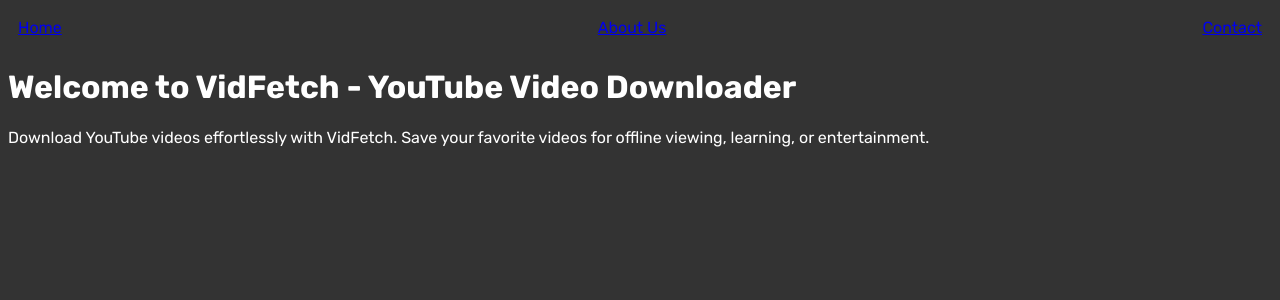
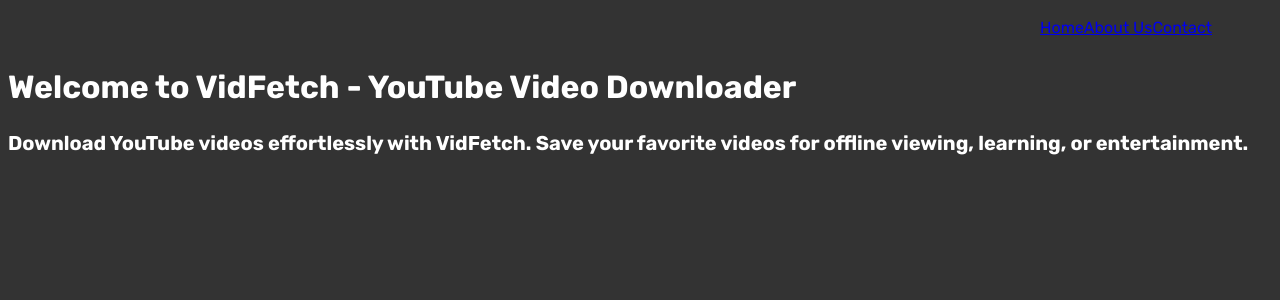
Before and after one commit to GROUP-12-COMPUTER-SCIENCE/VidFetch, a Next.js app: page / in a window 1280 px wide. Shown: the top 300 px of the page. Built offline with nearby package versions, Linux system fonts and the light colour scheme.

Commit message:
added styles

```diff
--- a/app/components/Navbar.jsx
+++ b/app/components/Navbar.jsx
@@ -5,7 +5,7 @@
 export default function Navbar() {
   return (
     <main className={styles.main}>
-        <nav>
+        <nav className='navbar'>
       <Link href="/">Home</Link>
       <Link href="/about">About Us</Link>
       <Link href="/contact">Contact</Link>
--- a/app/page.jsx
+++ b/app/page.jsx
@@ -9,10 +9,8 @@
     <Navbar/>
 
     <h1> Welcome to VidFetch - YouTube Video Downloader</h1>
-
-
-
-Download YouTube videos effortlessly with VidFetch. Save your favorite videos for offline viewing, learning, or entertainment.
+    <h2><small>Download YouTube videos effortlessly with VidFetch. Save your favorite videos for offline viewing, learning, or entertainment.
+</small></h2>
     </main>
   );
 }
--- a/app/sass/Navbar.scss
+++ b/app/sass/Navbar.scss
@@ -1,14 +1,18 @@
 
 nav{
+    display: flex;
+    justify-content: flex-end;
+    margin-right: 50px;
     background-color: #333;
-    color: white;
     padding: 10px;
-    display: flex;
-    justify-content: space-between;
-    align-items: center;
 
-    Link{
+    .navbar a {
         color: white;
         text-decoration: none;
-    }
+        margin-left: 10px;
+      }
+
+      .navbar a:hover {
+        text-decoration: underline;
+      }
 }
```
Also changed, not shown: app/globals.scss (line endings or trailing spaces).
